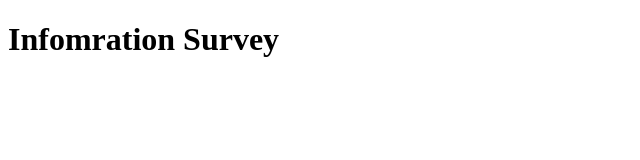
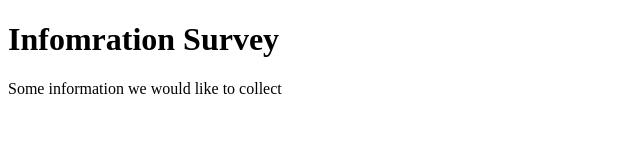
Before and after one commit to csc473s2019-webdev/hw3-p5-practice-with-html-css-forms-ramonpetgrave64, a plain HTML site: page index.html in a window 1280 px wide. Shown: the whole page, without its empty margins (0-640 px from the left). Drawn offline with Linux system fonts and the light colour scheme.

Commit message:
add description

```diff
--- a/index.html
+++ b/index.html
@@ -10,6 +10,9 @@
 </head>
 <body>
   <h1 id='title'>Infomration Survey</h1>
+  <div>
+    <p id='description'>Some information we would like to collect</p>
+  </div>
 
   <script src='https://cdn.freecodecamp.org/testable-projects-fcc/v1/bundle.js'></script>
 </body>
```
